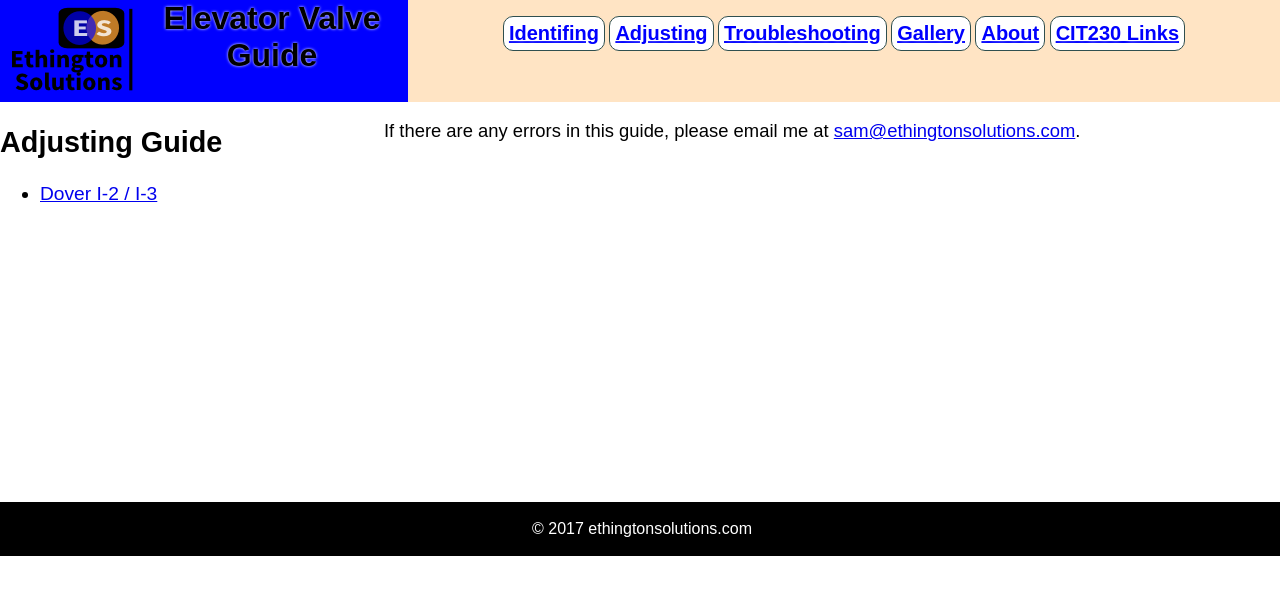
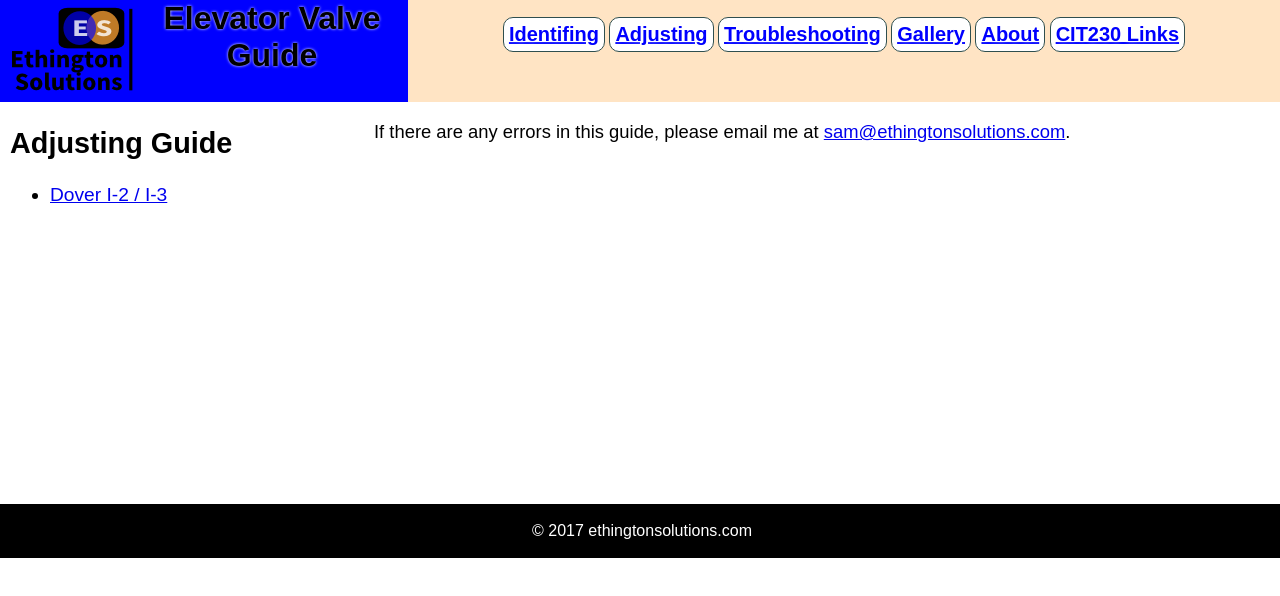
Before and after one commit to medabos/medabos.github.io, a plain HTML site: page indv-website/adjusting.html in a window 1280 px wide. Drawn offline with Linux system fonts and the light colour scheme.

Commit message:
Final Update 2

```diff
--- a/indv-website/css/indv-style.css
+++ b/indv-website/css/indv-style.css
@@ -76,7 +76,7 @@ nav{
 }
 
 nav ol{
-    padding-left: 0;
+    padding: 1px 20px 1px 20px;
 }
 
 nav ol li{
@@ -94,9 +94,11 @@ nav ol li a {
 
 aside{
     font-size: 1.20em;
+    padding: 1px 10px 1px 10px;
 }
 main{
     font-size: 1.15em;
+    padding: 1px 10px 1px 10px;
 }
 
 main h2{
```
Also changed, not shown: 1 other file.
